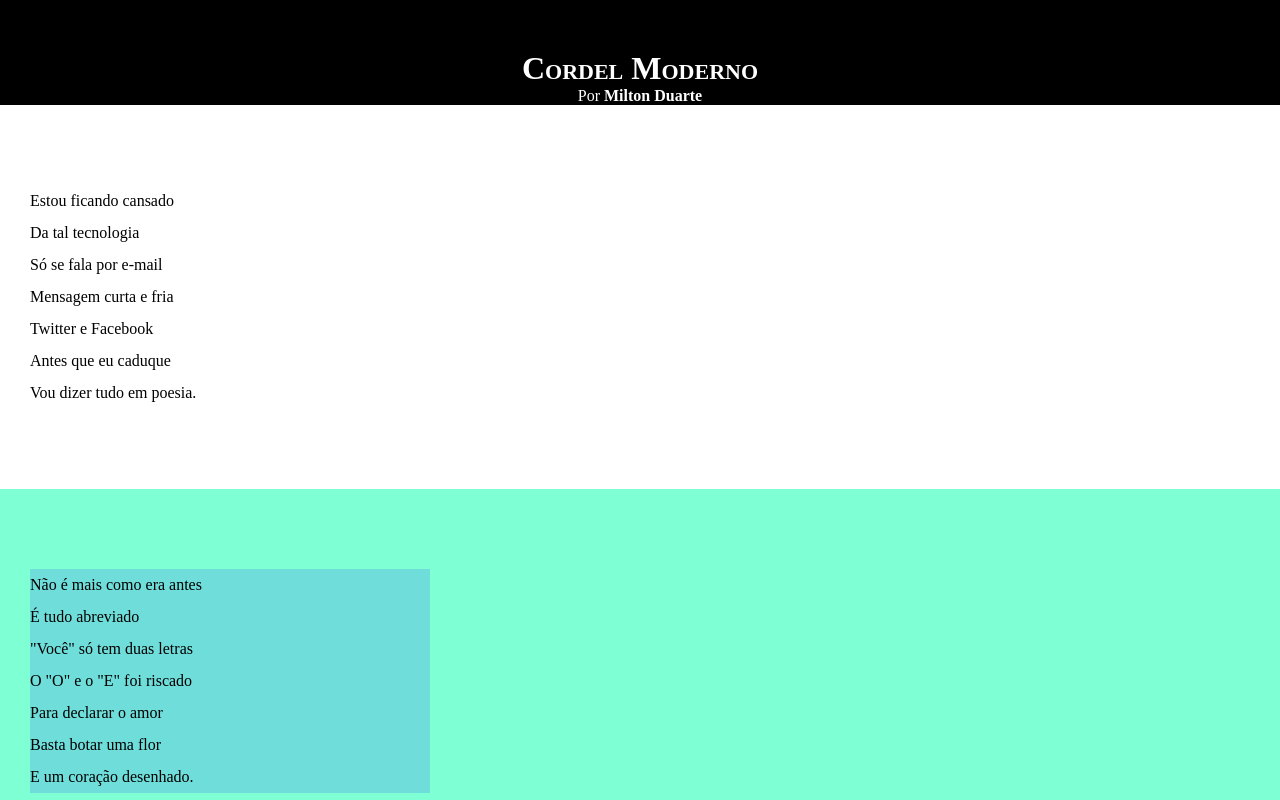
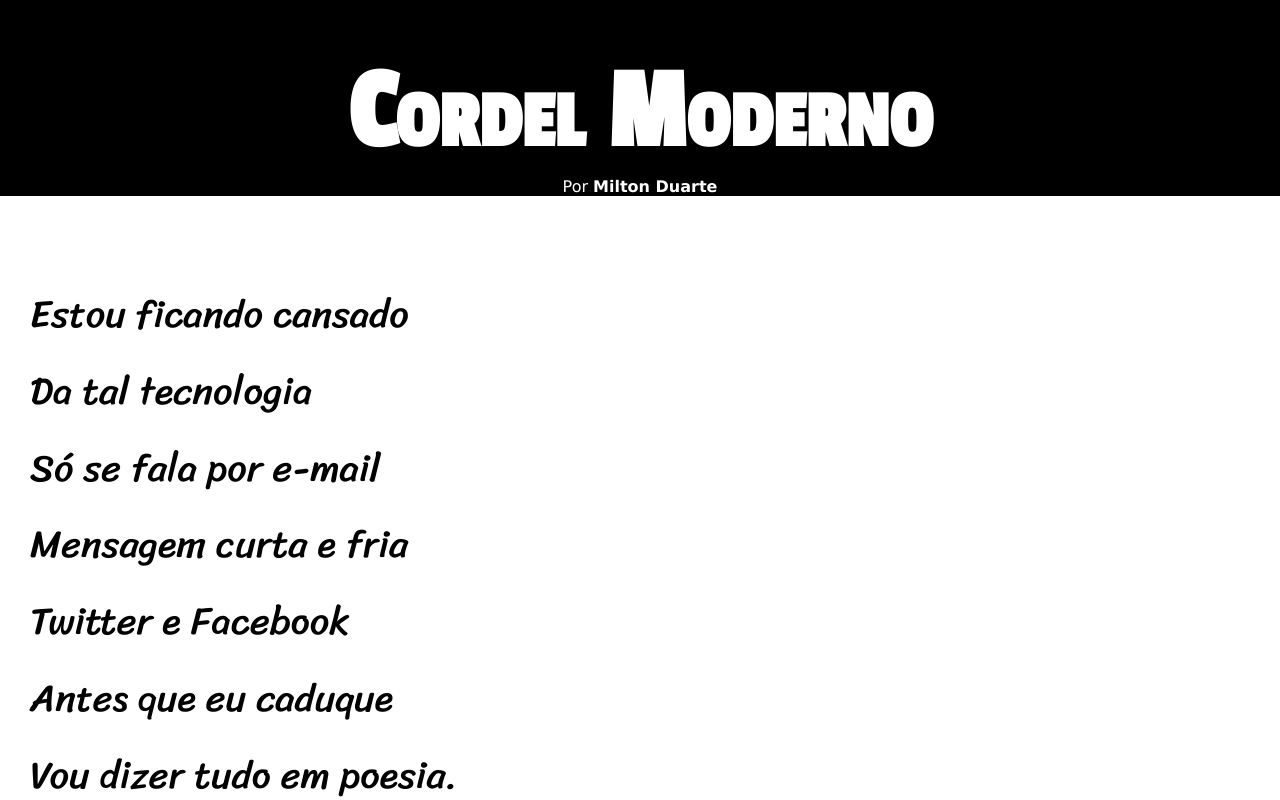
Before and after one commit to JacquelineAD/projeto-cordel-estudonauta, a plain HTML site: page index.html in a window 1280 px wide. Shown: the top 800 px of the page. Drawn offline with Linux system fonts and the light colour scheme.

Commit message:
alteração de estilos - medidas
alterações de algumas medidas.

```diff
--- a/css/estilo.css
+++ b/css/estilo.css
@@ -1,5 +1,14 @@
 @charset "UTF-8";
 
+@import url('https://fonts.googleapis.com/css2?family=Passion+One&display=swap');
+
+@import url('https://fonts.googleapis.com/css2?family=Sriracha&display=swap');
+
+:root{
+    --fontepadrao: Verdana, Geneva, Tahoma, san-serif;
+    --fontedetitulo: 'Passion One', cursive;
+    --fonteconteudo: 'Sriracha', cursive;
+}
 
 *{
  margin: 0px;
@@ -7,6 +16,7 @@
 }
 
 html, body{
+    font-family: var(--fontepadrao);
     min-height: 100vh;
     background-color: darkgray;
 }
@@ -20,6 +30,9 @@ header{
 header > h1{
     padding-top: 50px;
     font-variant: small-caps;
+    font-family: var(--fontedetitulo);
+    font-size: 9vw;
+
 }
 
 header > p{
@@ -42,6 +55,8 @@ section{
     padding-bottom: 10vh;
     line-height: 2em;
     padding-left: 30px;
+    font-family: var(--fonteconteudo);
+    font-size: 3vw;
 }
 
 section.normal{
@@ -55,7 +70,8 @@ section.imagem{
 }
 
 section.imagem > p{
-    width: 400px;
+    display: inline-block;
+    padding: 5px;
     background-color: rgba(0, 0, 255, 0.13);
 }
 
```
